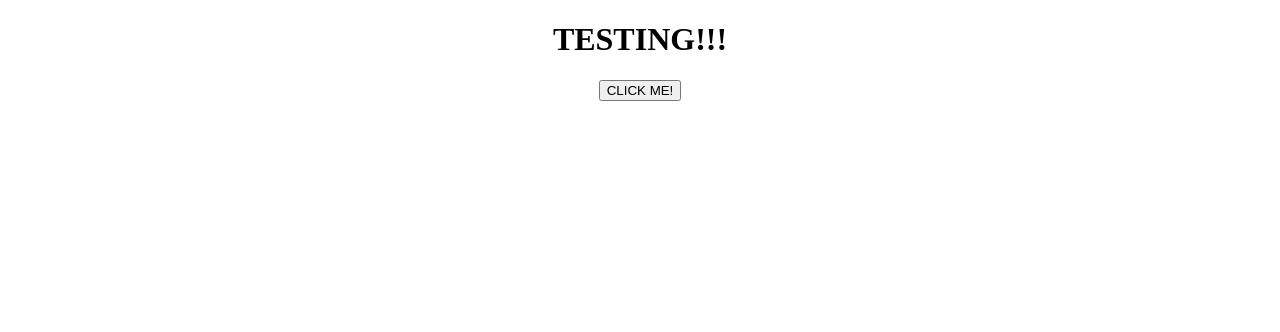
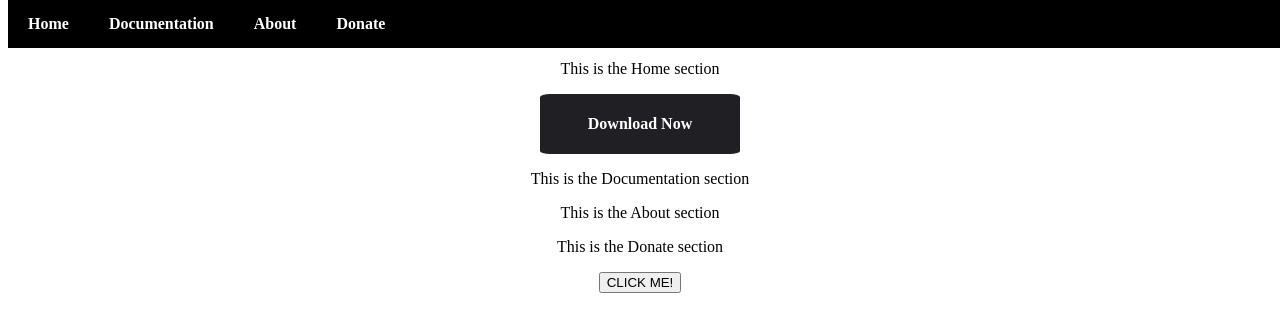
Before and after one commit to web-presentation-clicker/on-stage.click, a plain HTML site: page static/index.html in a window 1280 px wide. Drawn offline with Linux system fonts and the light colour scheme.

Commit message:
Added navigation bar that takes users to the specific sections
(cherry picked from commit aad2142425cede139399f45f44ce0998b677cbed)
(cherry picked from commit d36aa94a778680f8c7f55b10b859ab24152c4a97)

```diff
--- a/static/CSS/index-style.css
+++ b/static/CSS/index-style.css
@@ -1,3 +1,55 @@
 body{
     text-align: center;
+    margin-top: 60px;
 }
+
+#navbar-container{
+    background-color: black;
+    color: white;
+    font-family: inherit;
+    font-weight: 600;
+    position: fixed;
+    top: 0;
+    width: 100%;
+    display: flex;
+    list-style-type: none;
+    padding: 5px 0;
+    margin: 0;
+}
+
+#navbar-container li{
+    display: inline;
+    padding: 10px 20px;
+}
+
+#navbar-container li:hover {
+    background-color: #FF671D;
+}
+
+#navbar-container li a{
+    text-decoration: none;
+    color: #FFF;
+}
+
+#button-container{
+    text-align: center;
+    background-color: #202024;
+    width: 200px;
+    height: 60px;
+    display: flex;
+    align-items: center;
+    justify-content: center;
+    border-radius: 5%;
+    margin: 0 auto;
+}
+
+#button-container:hover{
+    background-color: #FF671D;
+}
+
+#button-container a{
+    text-decoration: none;
+    color: #FFF;
+    font-size: 16px;
+    font-weight: bold;
+}
--- a/static/index.html
+++ b/static/index.html
@@ -7,7 +7,27 @@
     <script src="Scripts/landingScript.js" type="text/javascript"></script>
 </head>
 <body>
-    <h1>TESTING!!!</h1>
+    <ul id="navbar-container">
+        <li><a href="#home">Home</a></li>
+        <li><a href="#documentation">Documentation</a></li>
+        <li><a href="#about">About</a></li>
+        <li><a href="#donate">Donate</a></li>
+    </ul>
+    <div id="home">
+        <p>This is the Home section</p>
+        <div id="button-container">
+            <a href="#">Download Now</a>
+        </div>
+    </div>
+    <div id="documentation">
+        <p>This is the Documentation section</p>
+    </div>
+    <div id="about">
+        <p>This is the About section</p>
+    </div>
+    <div id="donate">
+        <p>This is the Donate section</p>
+    </div>
     <button onclick="testFunction()">CLICK ME!</button>
 </body>
 </html>
```
